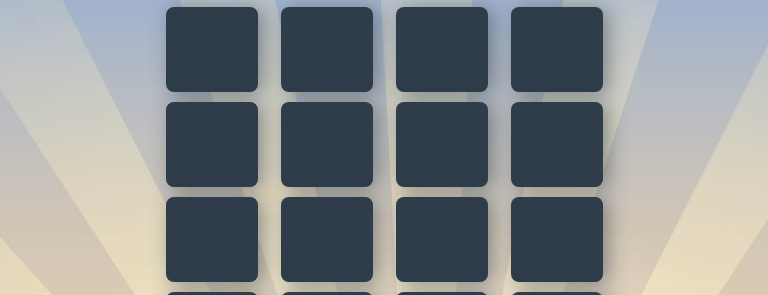
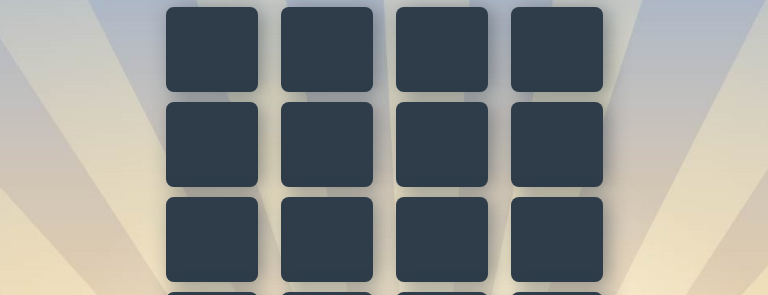
Before and after one commit to MalakJoseph/memorygame, a plain HTML site: page index.html in a window 768 px wide. Shown: the part 118-413 px from the top of the page. Drawn offline with Linux system fonts and the light colour scheme.

Commit message:
Update app.css

```diff
--- a/css/app.css
+++ b/css/app.css
@@ -398,10 +398,6 @@ img {
 }
 
 @media screen and (min-width: 601px) and (max-width: 1000px) {
-    body {
-        background-position-y: 50px;
-    }
-
     .deck {
         margin: -40px;
         width: 540px;
```
